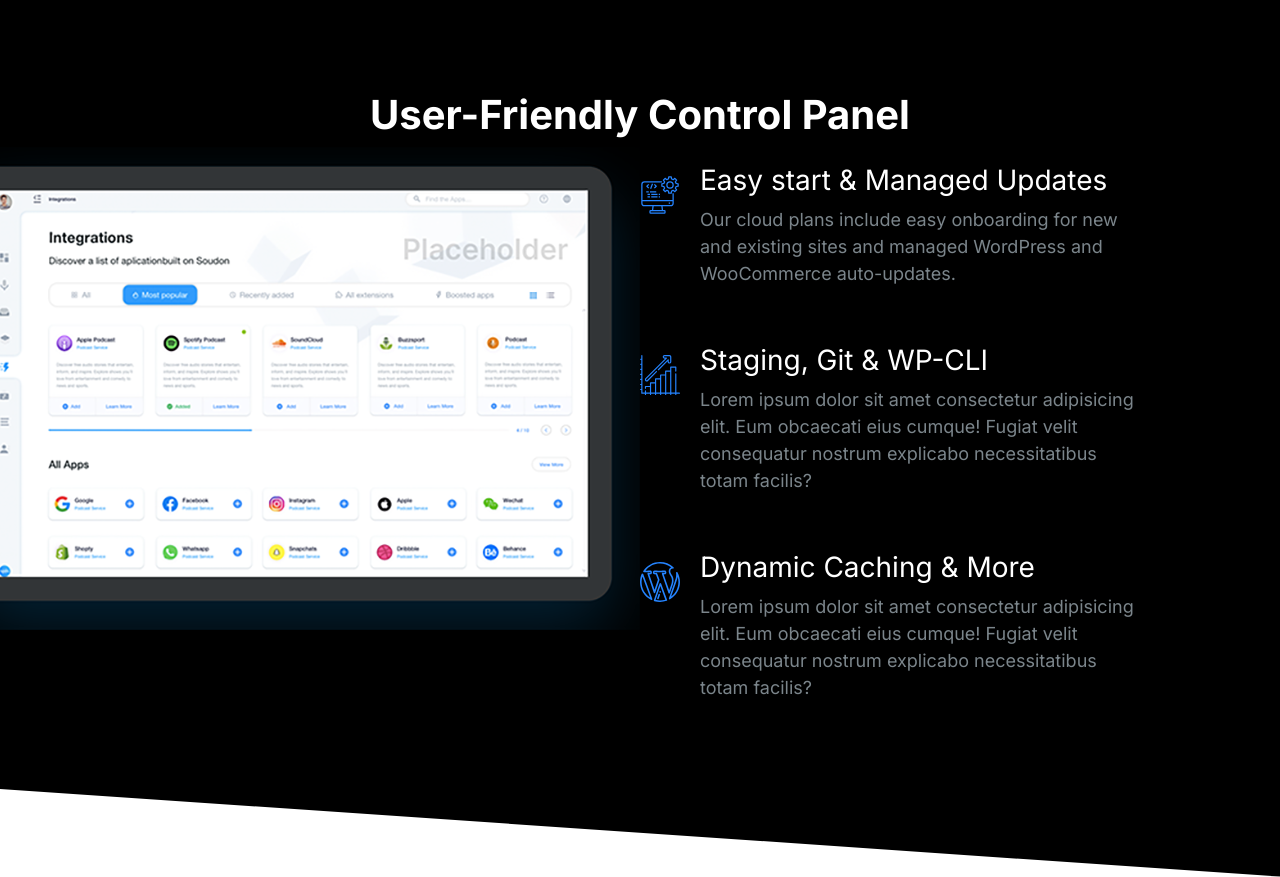
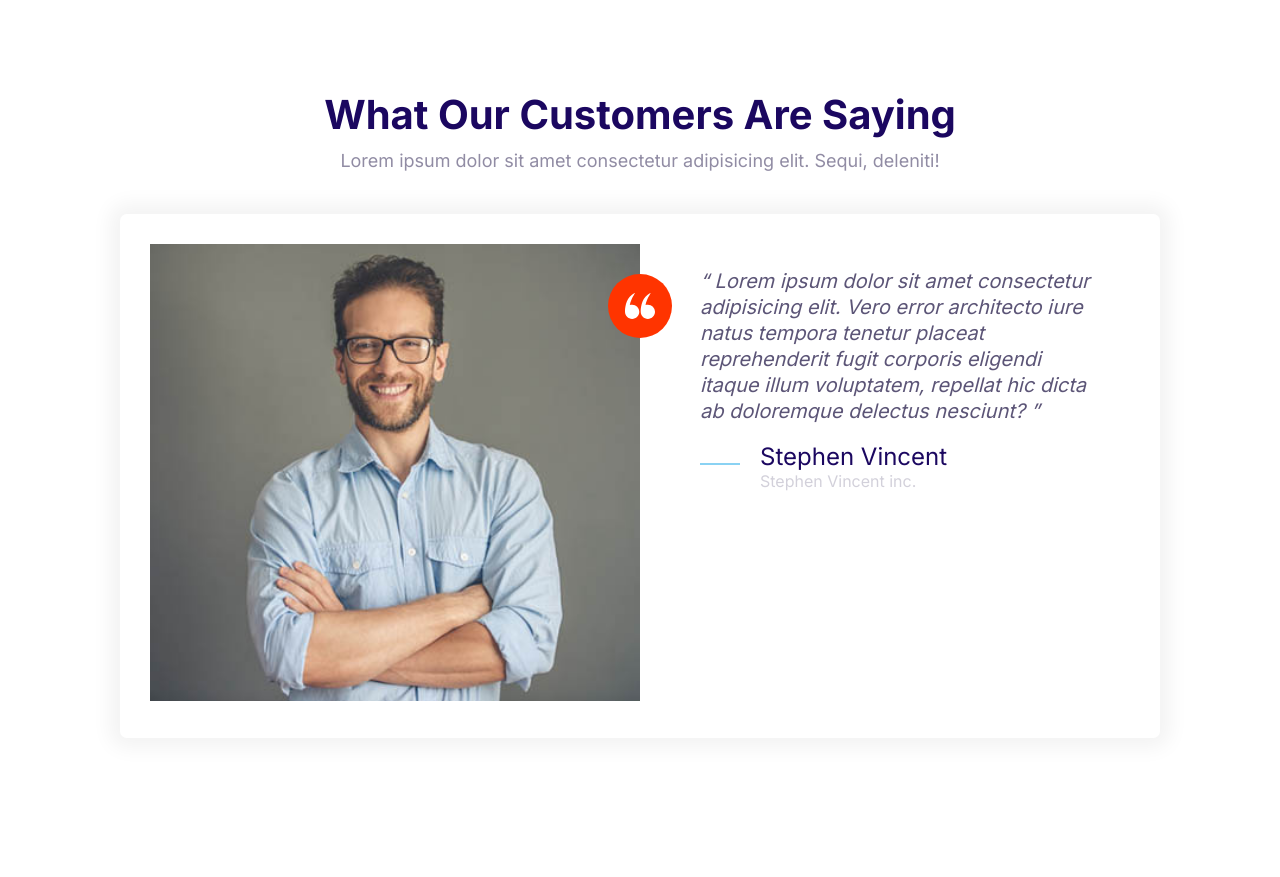
Before and after one commit to stevevincent17/StephensSite, a plain HTML site: page index.html in a window 1280 px wide. After the commit the page ends 800 px from the top, so only its background shows below. Drawn offline with Linux system fonts and the light colour scheme.

Commit message:
Building testimonial block

```diff
--- a/CSS/styles.css
+++ b/CSS/styles.css
@@ -634,6 +634,7 @@ a {
 
 .block__header {
   text-align: center;
+  margin-bottom: 4rem;
 }
 .block__heading {
   margin-top: 0;
--- a/index.html
+++ b/index.html
@@ -15,85 +15,53 @@
     <link rel="stylesheet" href="CSS/normalize.css" />
   </head>
   <body>
-    <section class="block block--dark block--skewed--right block-showcase">
+    <section class="block">
       <header class="block__header">
-        <h2>User-Friendly Control Panel</h2>
+        <h2>What Our Customers Are Saying</h2>
+        <p>
+          Lorem ipsum dolor sit amet consectetur adipisicing elit. Sequi,
+          deleniti!
+        </p>
       </header>
-      <div class="container grid grid--1x2">
-        <!-- picture of ipad -->
-        <picture class="block-showcase__image">
-          <source
-            type="image/png"
-            srcset="images/ipad@1x.png 1x, images/ipad@2x.png 2x"
+      <div class="container">
+        <div class="card testimonial">
+          <div class="grid grid--1x2">
+            <div class="testimonial__image">
+              <img
+                src="images/testimonial.jpg"
+                alt="A happy, smiling customer."
               />
-          <source
-            type="image/webp"
-            srcset="images/ipad@1x.webp 1x, images/ipad@2x.webp 2x"
-          />
-          <img src="images/ipad@1x.png" alt="" />
-        </picture>
-
-        <!-- Media Objects -->
-        <ul class="list">
-          <!-- Media Object 1 -->
-          <li>
+              <span class="icon-container icon-container--accent">
+                <svg class="icon icon--small icon--white">
+                  <use xlink:href="images/sprite.svg#quotes"></use>
+                </svg>
+              </span>
+            </div>
+            <blockquote class="quote">
+              <p class="quote__text">
+                Lorem ipsum dolor sit amet consectetur adipisicing elit. Vero
+                error architecto iure natus tempora tenetur placeat
+                reprehenderit fugit corporis eligendi itaque illum voluptatem,
+                repellat hic dicta ab doloremque delectus nesciunt?
+              </p>
+              <footer>
                 <div class="media">
                   <div class="media__image">
-                <svg class="icon icon--primary">
-                  <use xlink:href="images/sprite.svg#computer"></use>
+                    <svg class="icon icon--primary quote__line">
+                      <use xlink:href="images/sprite.svg#line"></use>
                     </svg>
                   </div>
                   <div class="media__body">
-                <h3 class="media__title">Easy start & Managed Updates</h3>
-                <p>
-                  Our cloud plans include easy onboarding for new and existing
-                  sites and managed WordPress and WooCommerce auto-updates.
-                </p>
+                    <h3 class="media__title quote__author">Stephen Vincent</h3>
+                    <p class="quote__organization">Stephen Vincent inc.</p>
                   </div>
                 </div>
-          </li>
-
-          <!-- Media Object 2 -->
-          <li>
-            <div class="media">
-              <div class="media__image">
-                <svg class="icon icon--primary">
-                  <use xlink:href="images/sprite.svg#growth"></use>
-                </svg>
-              </div>
-              <div class="media__body">
-                <h3 class="media__title">Staging, Git & WP-CLI</h3>
-                <p>
-                  Lorem ipsum dolor sit amet consectetur adipisicing elit. Eum
-                  obcaecati eius cumque! Fugiat velit consequatur nostrum
-                  explicabo necessitatibus totam facilis?
-                </p>
+              </footer>
+            </blockquote>
           </div>
         </div>
-          </li>
-
-          <!-- Media Object 3 -->
-          <li>
-            <div class="media">
-              <div class="media__image">
-                <svg class="icon icon--primary">
-                  <use xlink:href="images/sprite.svg#wordpress"></use>
-                </svg>
-              </div>
-              <div class="media__body">
-                <h3 class="media__title">Dynamic Caching & More</h3>
-                <p>
-                  Lorem ipsum dolor sit amet consectetur adipisicing elit. Eum
-                  obcaecati eius cumque! Fugiat velit consequatur nostrum
-                  explicabo necessitatibus totam facilis?
-                </p>
-              </div>
-            </div>
-          </li>
-        </ul>
       </div>
     </section>
-
     <script src="js/main.js"></script>
   </body>
 </html>
```
Also changed, not shown: components/testimonial-block.html (added, +43 -0 lines). Lines whose indentation alone changed are shown as unchanged.
